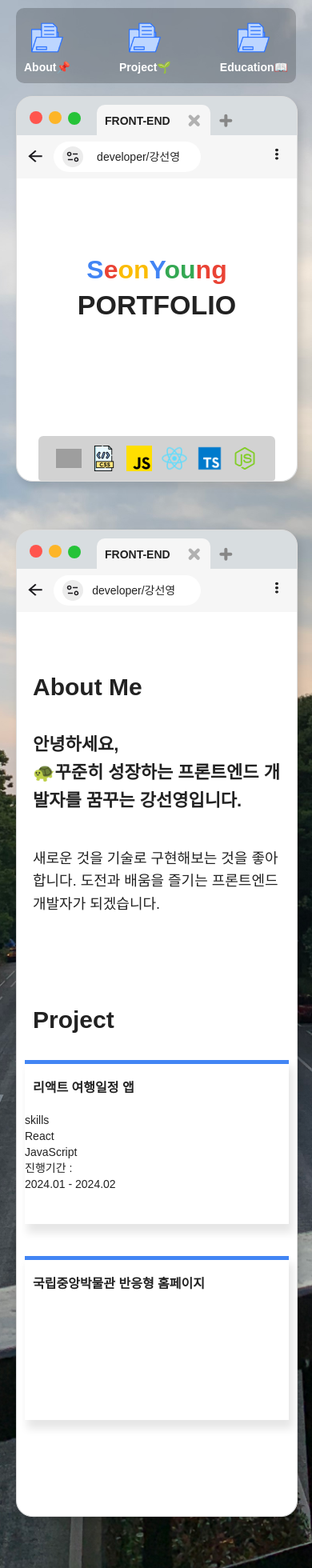
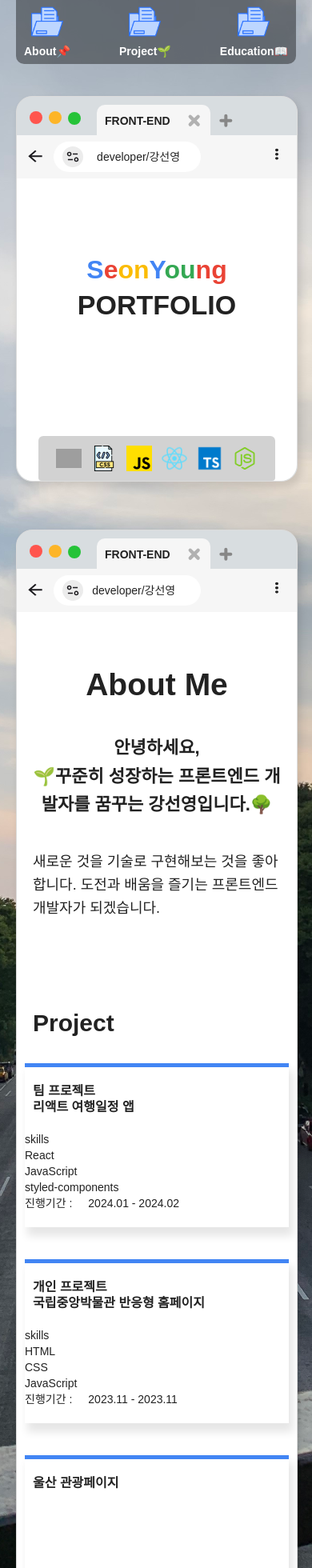
Before and after one commit to seon022/ReactPortFolio, a React (Create React App) app: page / in a window 390 px wide. Shown: the top 1960 px of the page at 80% size. Built offline with nearby package versions, Linux system fonts and the light colour scheme; grey boxes are pictures that could not be loaded.

Commit message:
Header 완료

```diff
--- a/src/browserTem/BrowserContents.js
+++ b/src/browserTem/BrowserContents.js
@@ -19,9 +19,9 @@ const BCWrap = styled.div`
     border-radius: 0 0 20px 20px;
     background-color: #fff;
     &.pc{
-        padding: 90px 0 130px 0;
+        padding: 40px 0 130px 0;
     }
     &.mo{
-        padding: 70px 0 80px 0;
+        padding: 40px 0 80px 0;
     }
 `
--- a/src/context/scrollEvent.js
+++ b/src/context/scrollEvent.js
@@ -6,7 +6,7 @@ const ScrollContext = createContext();
 export function ScrollProvider({ children }) {
     const { isMobile } = useResponsiveApi();
 
-    const targetRef =useRef();
+    const targetRef = useRef();
 
     const handleScroll = () => {
       if (isMobile) {
--- a/src/main/MainIntro.js
+++ b/src/main/MainIntro.js
@@ -7,7 +7,7 @@ import { useResponsiveApi } from "../context/responsive";
 const MainIntro = ()=> {
     const { isMobile } = useResponsiveApi();
     return(
-        <IntroWrap className={isMobile? 'introWrap intro_mb' : 'introWrap' }>
+        <IntroWrap className={isMobile? 'introWrap intro_mb' : 'introWrap' } >
             <Web>
                 <BrowserTop />
                 <MIContents />
--- a/src/mainSub/AboutMe.js
+++ b/src/mainSub/AboutMe.js
@@ -1,13 +1,15 @@
 import styled from "styled-components";
+import { useResponsiveApi } from "../context/responsive";
 
 const AboutMe =()=> {
+    const { isMobile } = useResponsiveApi();
     return(
-        <AboutWrap>
+        <AboutWrap id="aboutSection" className={isMobile? "about_mo": ""}>
             <MyTitle>
-                <div className="title">
+                <div className={isMobile? "title": "title pc"}>
                     About Me
                 </div>
-                <div className="titleTxt">안녕하세요, <br /><span>🐢꾸준히 성장하는 프론트엔드 개발자를 꿈꾸는 강선영입니다.</span></div>
+                <div className="titleTxt">안녕하세요, <br /><span>🌱꾸준히 성장하는 프론트엔드 개발자를 꿈꾸는 강선영입니다.🌳</span></div>
             </MyTitle>
             <MyGoal>
                 새로운 것을 기술로 구현해보는 것을 좋아합니다. 도전과 배움을 즐기는 프론트엔드 개발자가 되겠습니다.
@@ -19,18 +21,28 @@ const AboutMe =()=> {
 export default AboutMe;
 
 const AboutWrap  = styled.div`
+    padding-top: 60px;
     margin: 0 auto;
     margin-bottom: 120px;
+    &.about_mo{
+        padding-top: 20px;
+    }
 `
 
 const MyTitle= styled.div`
+    text-align: center;
     margin: 0 20px;
     margin-bottom: 30px;
     font-size: 30px;
     font-weight: 900;
     line-height: 1.6;
     .title{
+    font-size: 10vw;
     margin-bottom: 30px;
+    }
+    .title.pc{
+        margin-left: 10px;
+        font-size: 7vw;
     }
     .titleTxt{
     margin-bottom: 40px;
--- a/src/mainSub/MIContents.js
+++ b/src/mainSub/MIContents.js
@@ -10,7 +10,7 @@ const MIContents= ()=> {
     const { isMobile } = useResponsiveApi();
     return(
         <BrowserContents>
-            <MIWrap>
+            <MIWrap className={isMobile? "about_mo": ""}>
                 <div className="titleWrap">
                     <div className="googleColor"><span className="letterBlue">S</span><span className="letterRed">e</span><span className="letterYellow">on</span><span className="letterBlue">Y</span><span className="letterGr">ou</span><span className="letterRed">ng</span></div>
                     <div className="typing">{<TypingText text="PORTFOLIO" speed={120} fontSize="34px" color="#222"  />}</div>
@@ -33,6 +33,10 @@ const MIContents= ()=> {
 export default MIContents;
 
 const MIWrap = styled.div`
+padding-top: 60px;
+&.about_mo{
+    padding-top: 30px;
+}
 .titleWrap{
     padding : 20px;
     margin-bottom: 100px;
--- a/src/mainSub/ProjectItem.js
+++ b/src/mainSub/ProjectItem.js
@@ -5,12 +5,13 @@ import { useResponsiveApi } from "../context/responsive";
 const ProjectItem = ()=>{
     const { isMobile } = useResponsiveApi();
     return(
-        <ProjectWrap>
+        <ProjectWrap id="ProjectSection">
         <div className="project">Project</div>
         <ItemWrap>
             <div className={isMobile? 'item item_mo': 'item'}>
                 <ProjectTitle>
-                    리액트 여행일정 앱
+                    <div>팀 프로젝트</div>
+                    <div>리액트 여행일정 앱</div>
                 </ProjectTitle>
                 <ProjectCont>
                     <div className="pr_skills">
@@ -20,6 +21,7 @@ const ProjectItem = ()=>{
                         <div>
                             <p>React</p>
                             <p>JavaScript</p>
+                            <p>styled-components</p>
                         </div>
                     </div>
                     <div className="pr_time">
@@ -32,7 +34,32 @@ const ProjectItem = ()=>{
             </div>
             <div className={isMobile? 'item item_mo': 'item'}>
                 <ProjectTitle>
-                    국립중앙박물관 반응형 홈페이지
+                    <div>개인 프로젝트</div>
+                    <div>국립중앙박물관 반응형 홈페이지</div>
+                </ProjectTitle>
+                <ProjectCont>
+                    <div className="pr_skills">
+                        <div className="pr_head">
+                            skills
+                        </div>
+                        <div>
+                            <p>HTML</p>
+                            <p>CSS</p>
+                            <p>JavaScript</p>
+                        </div>
+                    </div>
+                    <div className="pr_time">
+                        <div className="pr_head">진행기간 : </div>
+                        <div>
+                            2023.11 - 2023.11
+                        </div>
+                    </div>
+                </ProjectCont>
+            </div>
+
+            <div className={isMobile? 'item item_mo': 'item'}>
+                <ProjectTitle>
+                    울산 관광페이지
                 </ProjectTitle>
             </div>
         </ItemWrap>
@@ -74,5 +101,11 @@ const ProjectTitle = styled.div`
     font-weight: 900;
 `
 const ProjectCont = styled.div`
+    .pr_time{
+        display: flex;
+    }
+    .pr_time > div{
+        margin-right: 20px;
+    }
 
 `
--- a/src/mainSub/SectionFiles.js
+++ b/src/mainSub/SectionFiles.js
@@ -2,33 +2,36 @@
 import styled from "styled-components";
 import { useResponsiveApi } from "../context/responsive";
 import { Link } from "react-scroll";
-import { useEffect, useState } from "react";
+import { useEffect, useRef, useState } from "react";
 
 const SectionFiles = ()=> {
     const { isMobile } = useResponsiveApi();
     const [sideQuick, setSideQuick] = useState(false);
+    const gotoRef = useRef();
 
-    useEffect(()=>{
-
-    },[]);
+    const clickGoTo = ()=>{
+        setSideQuick(true);
+    }
 
     return(
         <div>
-            {!isMobile? <Folder onClick={() => setSideQuick(true)} className={ sideQuick? 'goto clicked': 'goto' } >
+            {!isMobile? <Folder onClick={clickGoTo} className={ sideQuick? 'clicked': 'popAni' } ref={gotoRef}>
                             <p>Click!</p>
                             <p>GoTo</p>
                         </Folder>
             : <span></span>}
             <Files className={!isMobile ? `files_pc ${sideQuick? 'onClick': ''}`: 'files_mo'}>
-                <Link to="about" spy={true} smooth={true} >
-                    <div className="index project">
+                <div className={isMobile? "hideInMobile" : "close"} onClick={() => setSideQuick(false)}>Close</div>
+
+                <Link to="aboutSection" spy={true} smooth={true} >
+                    <div className="index aboutMe">
                         <div className={ isMobile? "fileImg mo" : "fileImg"}>파일
                             <p className="cursor">click</p>
                         </div>
                         <p>About📌</p>
                     </div>
                 </Link>
-                <Link to="Project" spy={true} smooth={true} >
+                <Link to="ProjectSection" spy={true} smooth={true} >
                     <div className="index Project">
                         <div className={ isMobile? "fileImg mo" : "fileImg"}>파일
                             <p className="cursor">click</p>
@@ -36,12 +39,12 @@ const SectionFiles = ()=> {
                         <p>Project🌱</p>
                     </div>
                 </Link>
-                <Link to="Education" spy={true} smooth={true} >
+                <Link to="EduSection" spy={true} smooth={true} >
                     <div className="index Education">
-                        <div className={ isMobile? "fileImg mo" : "fileImg"}>파일
-                            <p className="cursor">click</p>
-                        </div>
-                        <p>Education📖</p>
+                                <div className={ isMobile? "fileImg mo" : "fileImg"}>파일
+                                    <p className="cursor">click</p>
+                                </div>
+                                <p>Education📖</p>
                     </div>
                 </Link>
             </Files>
@@ -52,14 +55,20 @@ const SectionFiles = ()=> {
 export default SectionFiles;
 
 const Folder = styled.div`
+    @keyframes PopAni {
+        0% {transform: translate(0);}
+        25% {transform: translate(8px);}
+        50% {transform: translate(0);}
+        75% {transform: translate(8px);}
+    };
     position: fixed;
-    left: 0;
-    top: 30px;
+    left: -10px;
+    top: 40px;
     display: flex;
     flex-direction: column;
     justify-content: center;
     width: 70px;
-    height: 50px;
+    height: 70px;
     line-height: 1.2;
     color: #fff;
     text-align: center;
@@ -67,42 +76,63 @@ const Folder = styled.div`
     border-radius: 0 10px 10px 0;
     z-index: 1000;
     transition: 0.4s;
+    cursor: pointer;
     &.clicked{
         left: -100%;
+    }
+    &.popAni:hover {
+        scale: 1.05;
+    }
+    &.popAni{
+        animation: PopAni 1.4s 2;
     }
 `
 
 const Files = styled.div`
+    cursor: pointer;
     position: fixed;
     box-sizing: border-box;
     padding: 10px;
     color: #fff;
     text-align: center;
-    background-color: rgba(0,0,0 , 0.2);
-    border-radius: 10px;
+    background-color: rgba(0,0,0 , 0.4);
     transition: 0.6s;
     z-index: 1000;
-
     &.files_pc{
-        top: 30px;
+        top: 40px;
         left: -100%;
         width: 100px;
+        display: flex;
+        flex-direction: column;
         justify-content: space-between;
+        height: 340px;
         font-size: 15px;
         font-weight: 700;
+        border-radius: 10px 0 10px 10px;
     }
     &.files_pc.onClick{
-        left: 10px;
+        left: 0;
     }
 
     &.files_pc > div{
-        position: relative;
-        margin: 30px 0 50px 0 ;
-        transition: 0.4s;
+        margin: 0;
+    }
+    &.files_pc > div:first-child{
+        position: absolute;
+        top: 22px;
+        right: -58px;
+        width: 60px;
+        padding: 8px 10px;
+        margin-bottom: 10px;
+        border-radius: 10px 10px 0 0;
+        transform: rotate(90deg);
+        background-color: rgba(0, 0, 0, 0.4);
     }
     .index:hover{
         cursor: pointer;
-        scale: 1.1;
+        scale: 1.05;
+        right: 12px;
+        top: 20px;
     }
     .index:hover .cursor{
         opacity: 1;
@@ -120,19 +150,21 @@ const Files = styled.div`
         background-size: 100%;
         background-position: center;
         z-index: 300;
-        transition: 0.8s;
+        transition: 0.2s;
     }
 
 
     &.files_mo{
-        top: 10px;
+        top: 0;
         left: 20px;
         right: 20px;
         display: flex;
         justify-content: space-between;
         margin: 0 auto;
+        padding: 0 10px 6px 10px;
         font-size: 14px;
         font-weight: 700;
+        border-radius: 0 0 10px 10px;
     }
 
     .fileImg{
```
